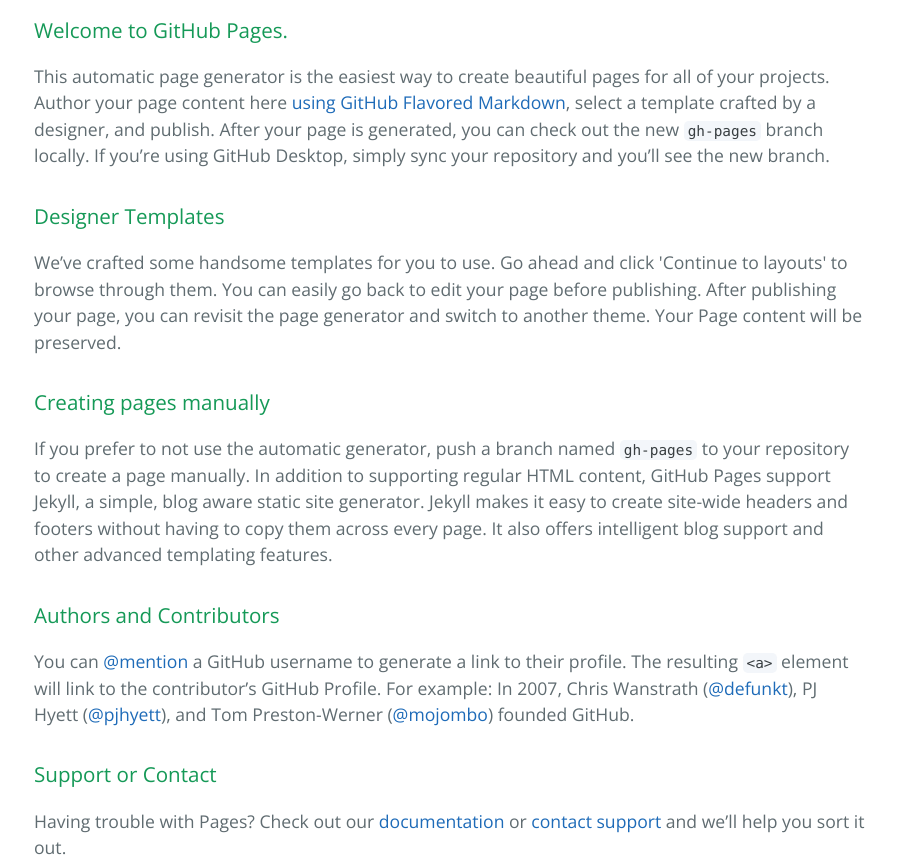
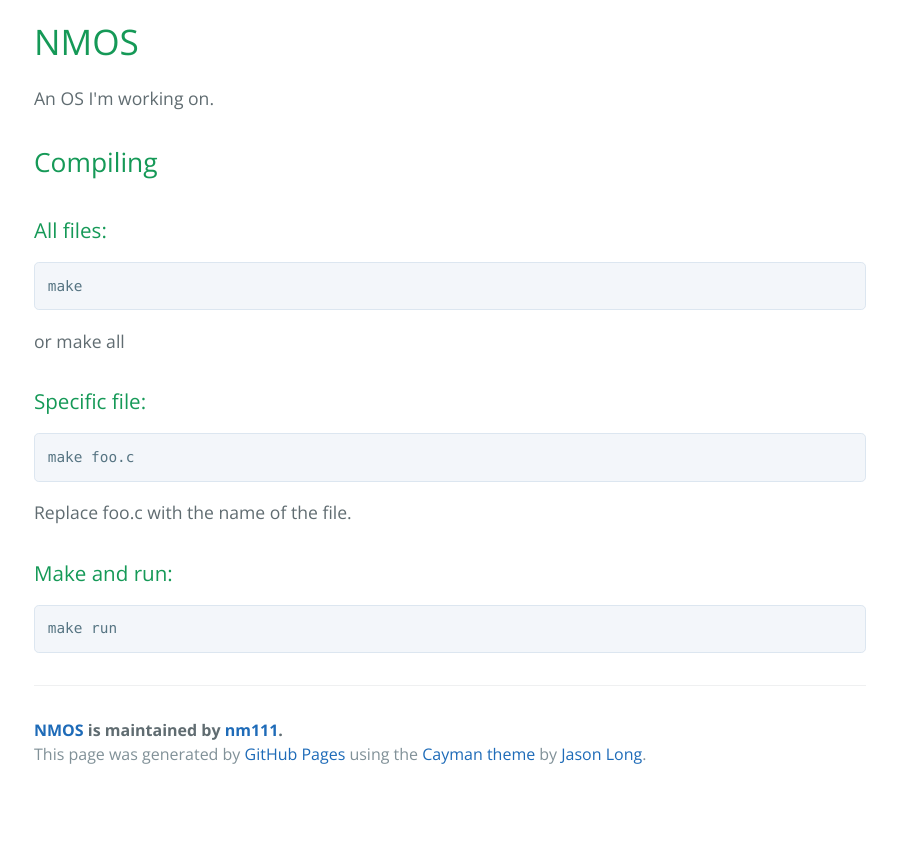
Before and after one commit to avinashdhinwa/NMOS, a plain HTML site: page index.html in a window 1280 px wide. Shown: the part 400-1264 px from the top of the page, without its empty margins (190-1087 px from the left). After the commit the page ends 1198 px from the top, so only its background shows below. Drawn offline with nearby package versions, Linux system fonts and the light colour scheme.

Commit message:
Create gh-pages branch via GitHub

```diff
--- a/index.html
+++ b/index.html
@@ -19,30 +19,36 @@
     </section>
 
     <section class="main-content">
-      <h3>
-<a id="welcome-to-github-pages" class="anchor" href="#welcome-to-github-pages" aria-hidden="true"><span aria-hidden="true" class="octicon octicon-link"></span></a>Welcome to GitHub Pages.</h3>
+      <h1>
+<a id="nmos" class="anchor" href="#nmos" aria-hidden="true"><span aria-hidden="true" class="octicon octicon-link"></span></a>NMOS</h1>
 
-<p>This automatic page generator is the easiest way to create beautiful pages for all of your projects. Author your page content here <a href="https://guides.github.com/features/mastering-markdown/">using GitHub Flavored Markdown</a>, select a template crafted by a designer, and publish. After your page is generated, you can check out the new <code>gh-pages</code> branch locally. If you’re using GitHub Desktop, simply sync your repository and you’ll see the new branch.</p>
+<p>An OS I'm working on.</p>
+
+<h2>
+<a id="compiling" class="anchor" href="#compiling" aria-hidden="true"><span aria-hidden="true" class="octicon octicon-link"></span></a>Compiling</h2>
 
 <h3>
-<a id="designer-templates" class="anchor" href="#designer-templates" aria-hidden="true"><span aria-hidden="true" class="octicon octicon-link"></span></a>Designer Templates</h3>
+<a id="all-files" class="anchor" href="#all-files" aria-hidden="true"><span aria-hidden="true" class="octicon octicon-link"></span></a>All files:</h3>
 
-<p>We’ve crafted some handsome templates for you to use. Go ahead and click 'Continue to layouts' to browse through them. You can easily go back to edit your page before publishing. After publishing your page, you can revisit the page generator and switch to another theme. Your Page content will be preserved.</p>
+<pre><code>make
+</code></pre>
+
+<p>or
+    make all</p>
 
 <h3>
-<a id="creating-pages-manually" class="anchor" href="#creating-pages-manually" aria-hidden="true"><span aria-hidden="true" class="octicon octicon-link"></span></a>Creating pages manually</h3>
+<a id="specific-file" class="anchor" href="#specific-file" aria-hidden="true"><span aria-hidden="true" class="octicon octicon-link"></span></a>Specific file:</h3>
 
-<p>If you prefer to not use the automatic generator, push a branch named <code>gh-pages</code> to your repository to create a page manually. In addition to supporting regular HTML content, GitHub Pages support Jekyll, a simple, blog aware static site generator. Jekyll makes it easy to create site-wide headers and footers without having to copy them across every page. It also offers intelligent blog support and other advanced templating features.</p>
+<pre><code>make foo.c
+</code></pre>
+
+<p>Replace foo.c with the name of the file.</p>
 
 <h3>
-<a id="authors-and-contributors" class="anchor" href="#authors-and-contributors" aria-hidden="true"><span aria-hidden="true" class="octicon octicon-link"></span></a>Authors and Contributors</h3>
+<a id="make-and-run" class="anchor" href="#make-and-run" aria-hidden="true"><span aria-hidden="true" class="octicon octicon-link"></span></a>Make and run:</h3>
 
-<p>You can <a href="https://help.github.com/articles/basic-writing-and-formatting-syntax/#mentioning-users-and-teams" class="user-mention">@mention</a> a GitHub username to generate a link to their profile. The resulting <code>&lt;a&gt;</code> element will link to the contributor’s GitHub Profile. For example: In 2007, Chris Wanstrath (<a href="https://github.com/defunkt" class="user-mention">@defunkt</a>), PJ Hyett (<a href="https://github.com/pjhyett" class="user-mention">@pjhyett</a>), and Tom Preston-Werner (<a href="https://github.com/mojombo" class="user-mention">@mojombo</a>) founded GitHub.</p>
-
-<h3>
-<a id="support-or-contact" class="anchor" href="#support-or-contact" aria-hidden="true"><span aria-hidden="true" class="octicon octicon-link"></span></a>Support or Contact</h3>
-
-<p>Having trouble with Pages? Check out our <a href="https://help.github.com/pages">documentation</a> or <a href="https://github.com/contact">contact support</a> and we’ll help you sort it out.</p>
+<pre><code>make run
+</code></pre>
 
       <footer class="site-footer">
         <span class="site-footer-owner"><a href="https://github.com/nm111/NMOS">NMOS</a> is maintained by <a href="https://github.com/nm111">nm111</a>.</span>
```
Also changed, not shown: params.json (+1 -1 lines).
